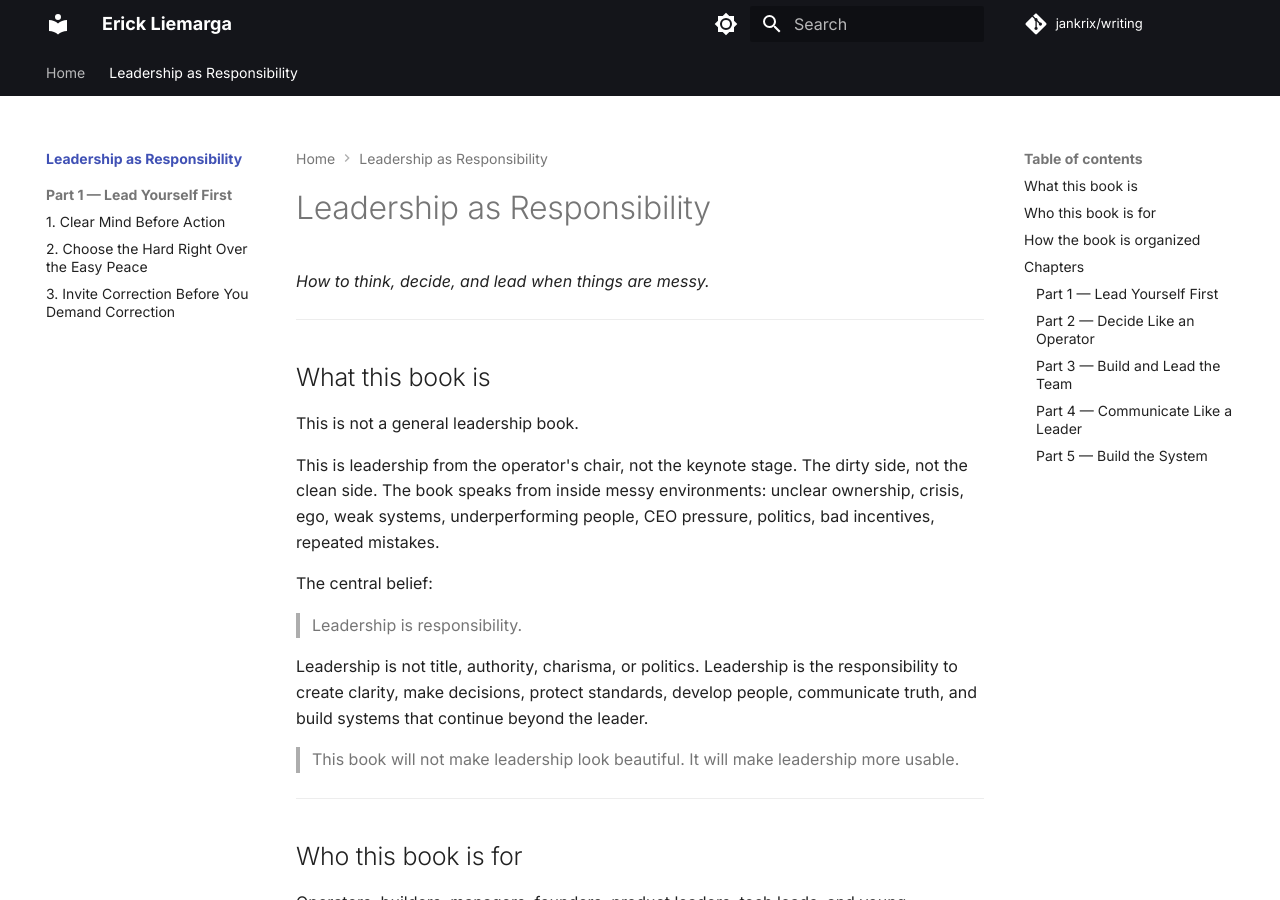
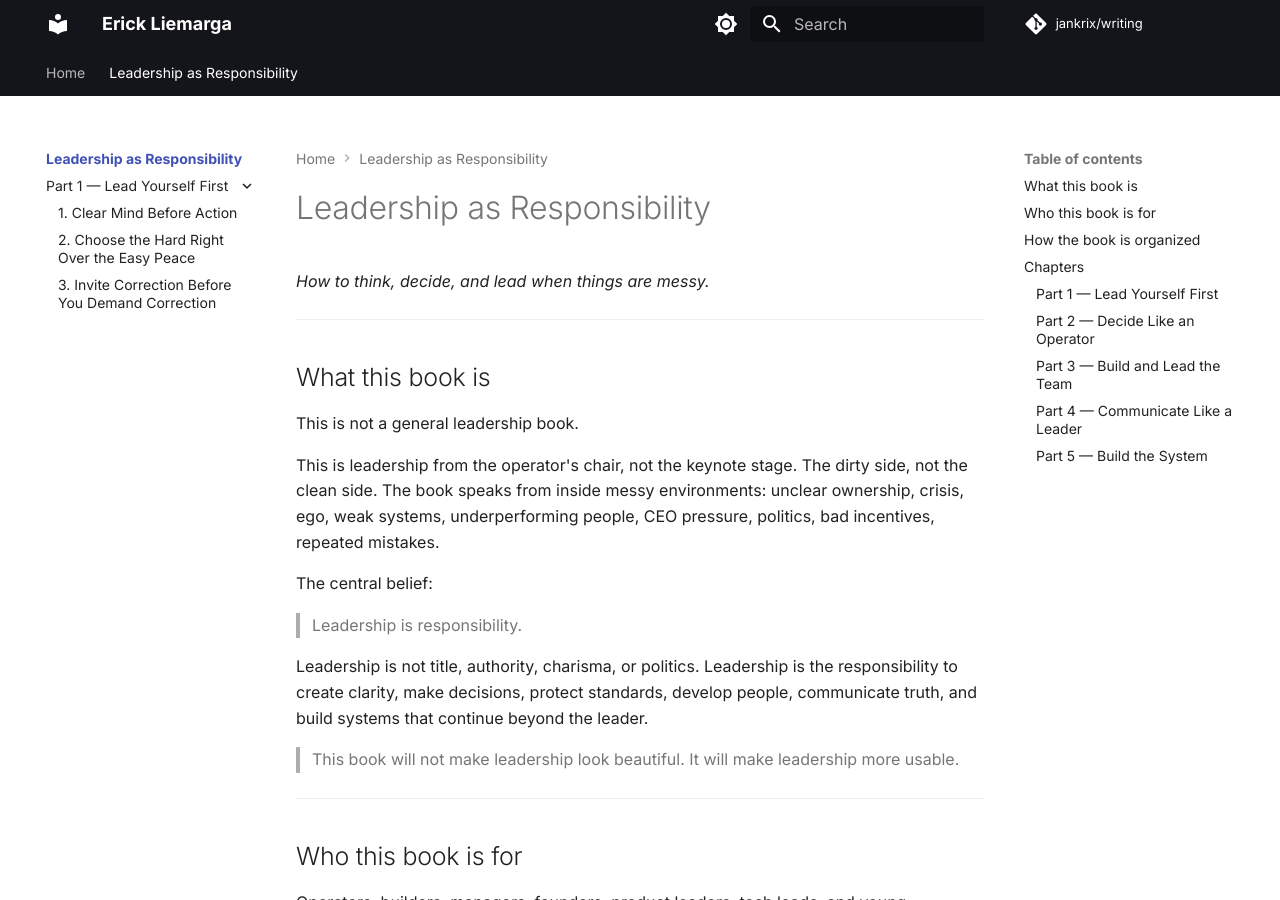
Before and after one commit to jankrix/writing, an MkDocs documentation site: the page built from docs/leadership-as-responsibility/index.md, in a window 1280 px wide and 900 px high. Built offline with MkDocs 1.6.1 and Material for MkDocs 9.7.7, drawn with Linux system fonts in a browser that asks for light colours; comment, search, counter and statistics services are not loaded.

Commit message:
Indent nested chapters under Part group in sidebar
navigation.sections renders top-level groups as flat section headers
without indenting their children. Replace with navigation.expand so
the Part group stays open and chapters render as indented children
under it, matching the visual hierarchy on the TOC page.

```diff
--- a/mkdocs.yml
+++ b/mkdocs.yml
@@ -29,7 +29,7 @@ theme:
     code: JetBrains Mono
   features:
     - navigation.tabs
-    - navigation.sections
+    - navigation.expand
     - navigation.path
     - navigation.top
     - navigation.indexes
```
